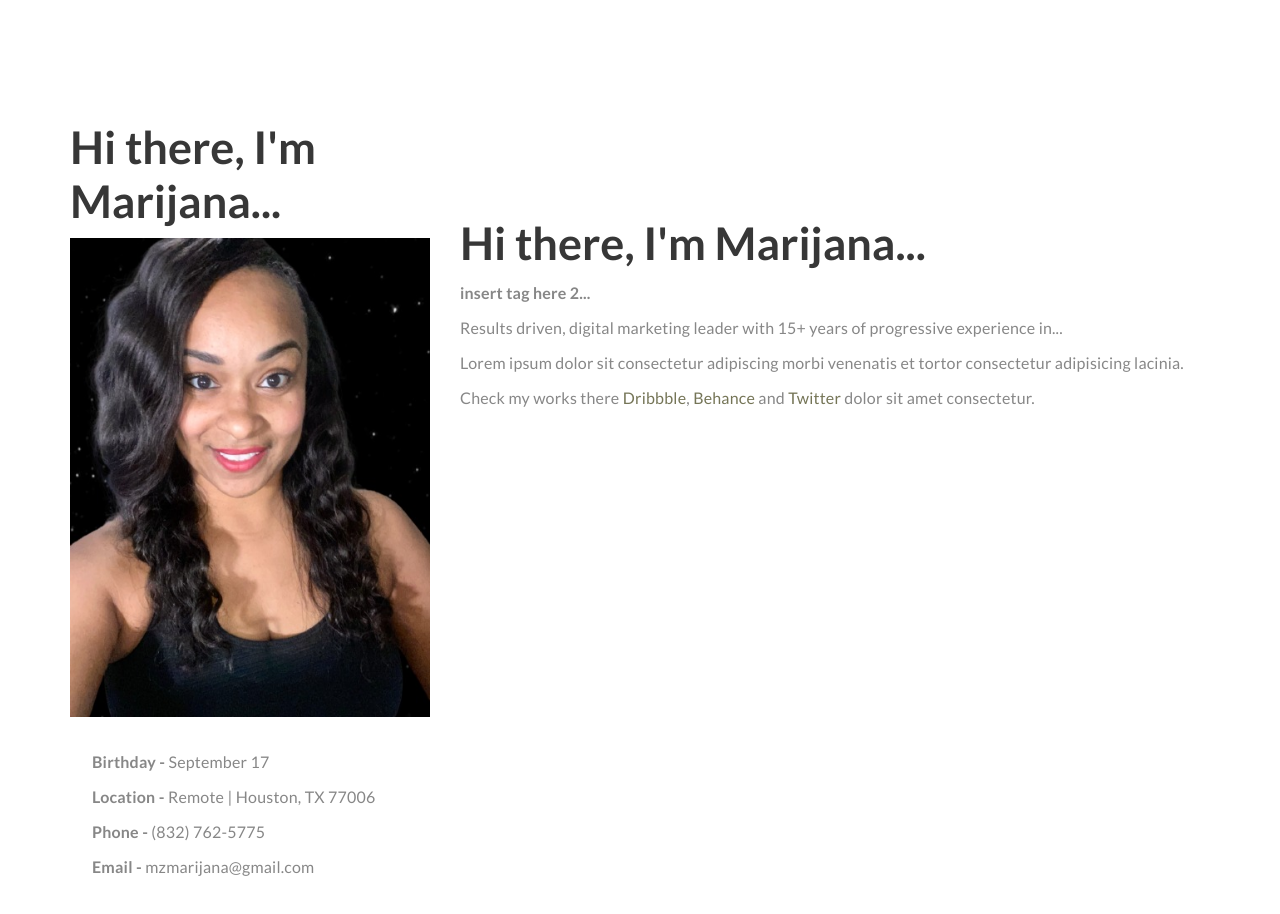
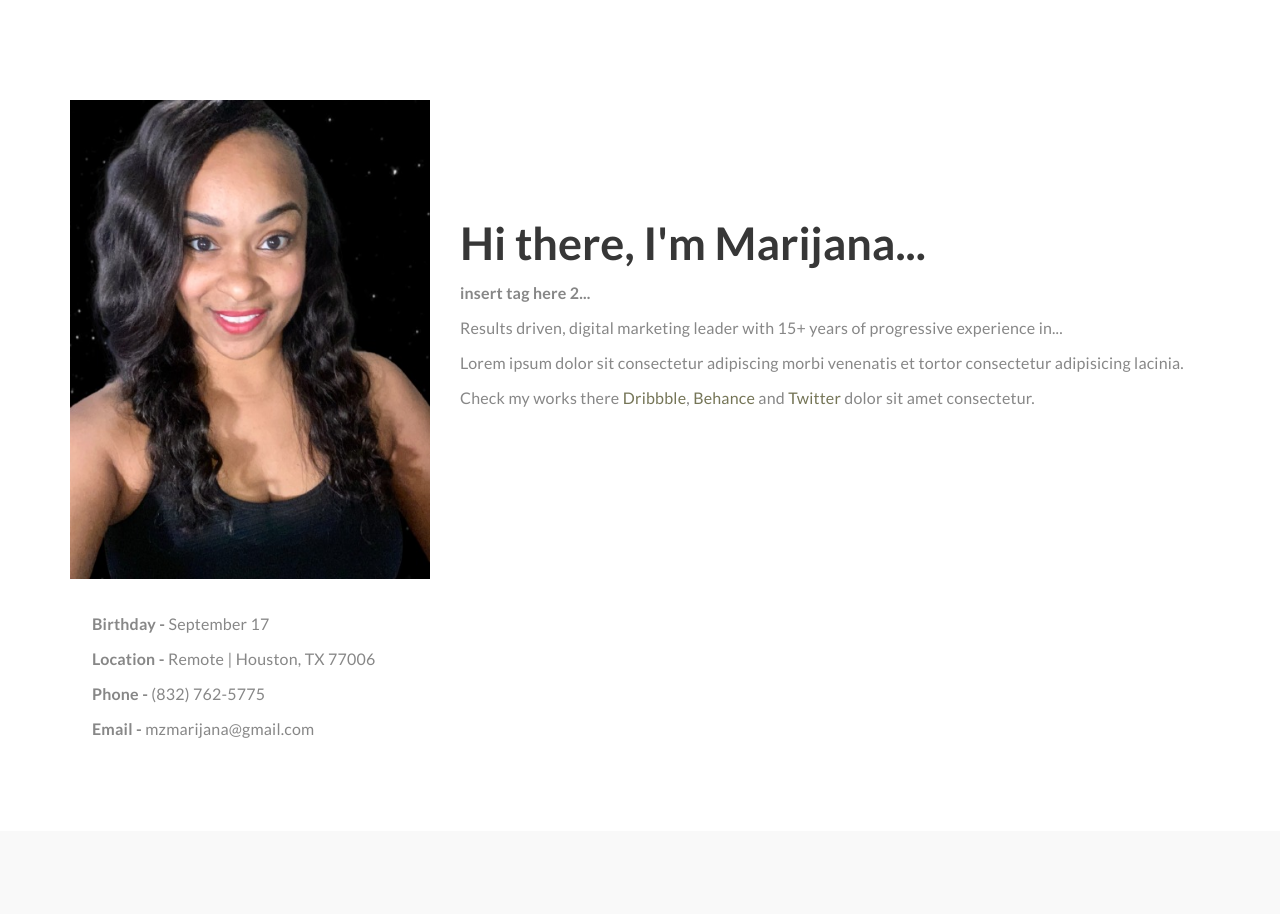
Before and after one commit to mzmarijana/Marketing-Operations, a plain HTML site: page index.html in a window 1280 px wide. Shown: the part 800-1714 px from the top of the page. Drawn offline with Linux system fonts and the light colour scheme.

Commit message:
Update index.html

```diff
--- a/index.html
+++ b/index.html
@@ -97,7 +97,7 @@
 
                <div class="col-md-4 col-sm-8">
                     <div class="about-image-thumb">
-                                <h1>Hi there, I'm Marijana...</h1>
+
                          <img src="images/Marijana-Brown-stars.jpg" class="wow fadeInUp img-responsive" data-wow-delay="0.2s" alt="about image">
                     </div>
 
```
